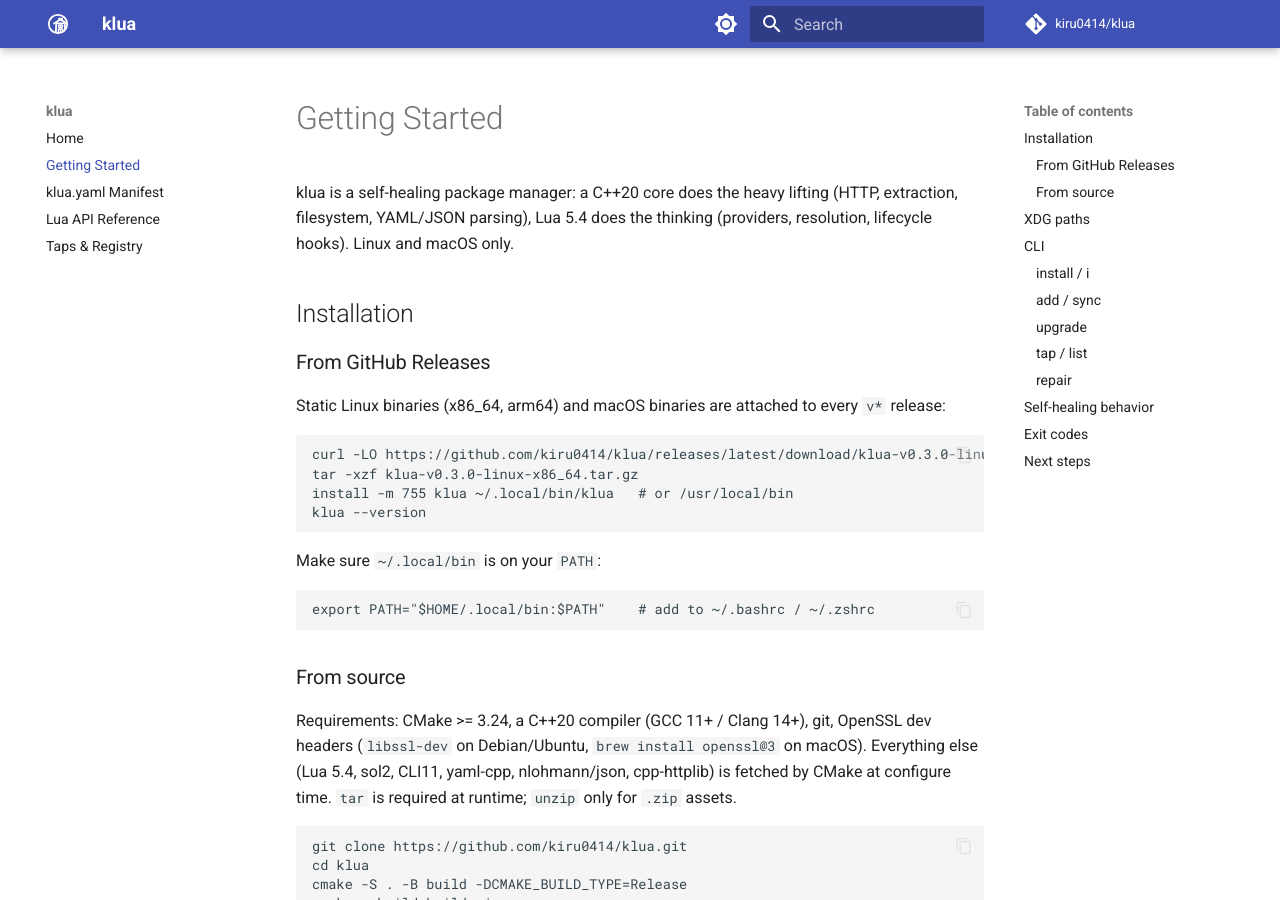
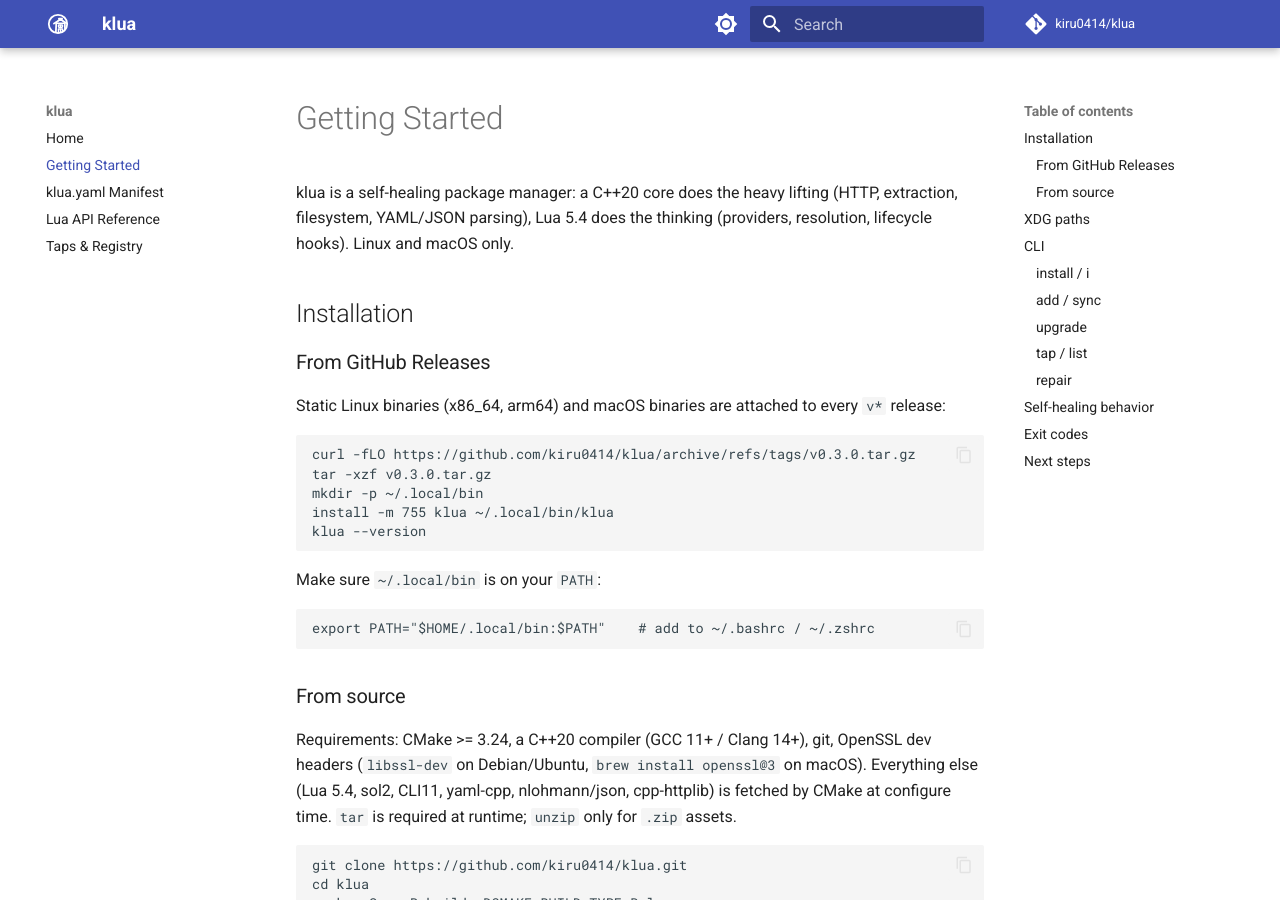
Before and after one commit to kiru0414/klua, an MkDocs documentation site: the page built from docs/getting-started.md, in a window 1280 px wide and 900 px high. Built offline with MkDocs 1.6.1 and Material for MkDocs 9.7.7, drawn with Linux system fonts in a browser that asks for light colours.

Commit message:
Update getting-started.md

````diff
--- a/docs/getting-started.md
+++ b/docs/getting-started.md
@@ -12,9 +12,10 @@ Static Linux binaries (x86_64, arm64) and macOS binaries are attached to
 every `v*` release:
 
 ```sh
-curl -LO https://github.com/kiru0414/klua/releases/latest/download/klua-v0.3.0-linux-x86_64.tar.gz
-tar -xzf klua-v0.3.0-linux-x86_64.tar.gz
-install -m 755 klua ~/.local/bin/klua   # or /usr/local/bin
+curl -fLO https://github.com/kiru0414/klua/archive/refs/tags/v0.3.0.tar.gz
+tar -xzf v0.3.0.tar.gz
+mkdir -p ~/.local/bin
+install -m 755 klua ~/.local/bin/klua
 klua --version
 ```
 
````
